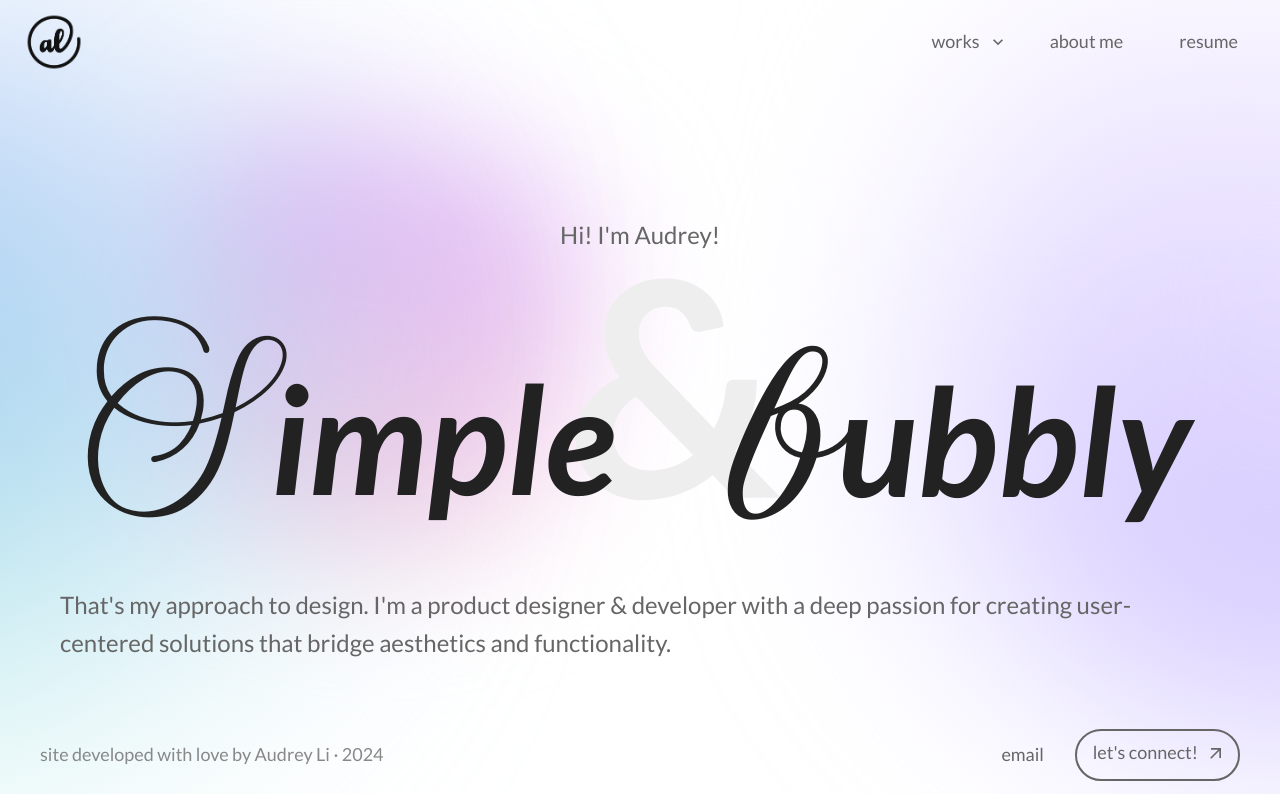
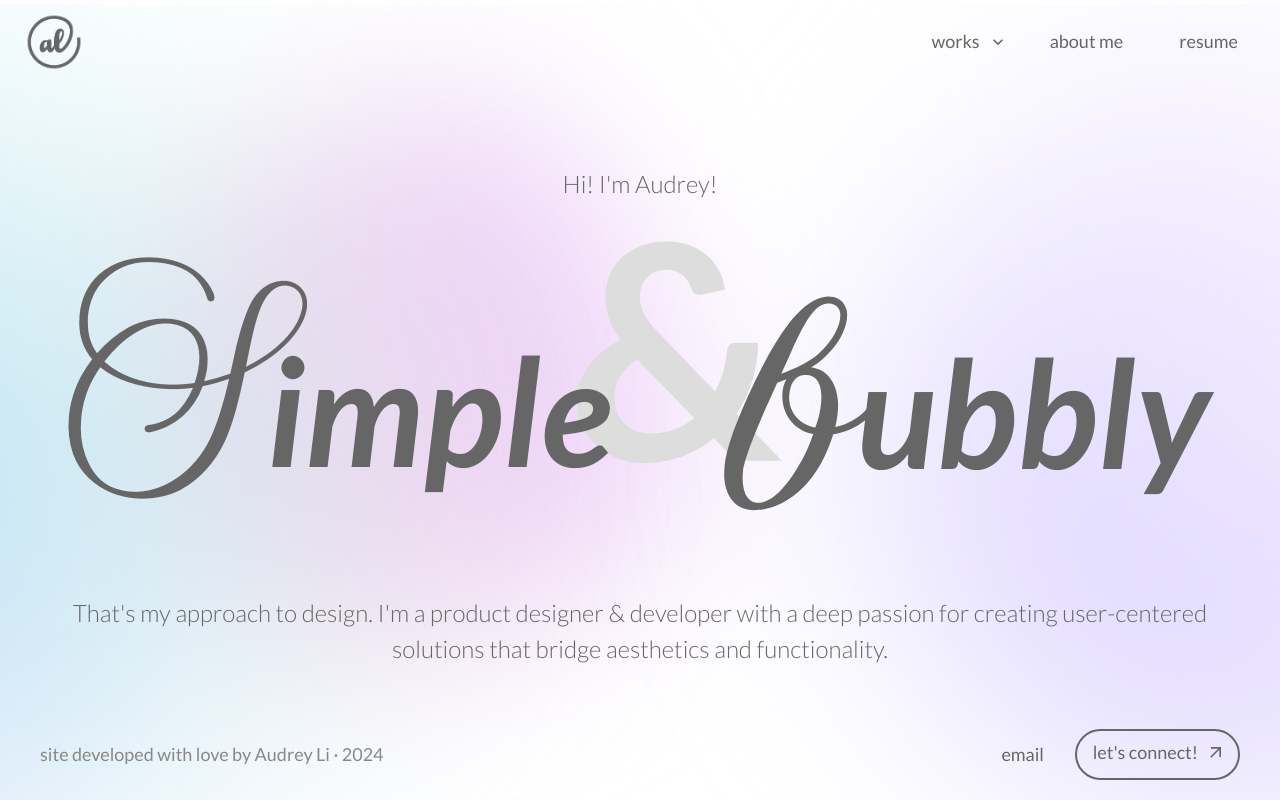
Before and after one commit to audreyyli/portfolio, a Next.js app in the folder portfolio/: page / in a window 1280 px wide. Built offline with nearby package versions, Linux system fonts and the light colour scheme.

Commit message:
updating landing page style

```diff
--- a/portfolio/app/components/footer/footer.js
+++ b/portfolio/app/components/footer/footer.js
@@ -59,7 +59,7 @@ const Footer = () => {
             "&::after": {
               content: '""',
               position: "absolute",
-              bottom: "0px",
+              bottom: "8px",
               left: "0",
               height: "2px",
               backgroundColor: "#111",
--- a/portfolio/app/globals.css
+++ b/portfolio/app/globals.css
@@ -12,6 +12,13 @@
     --background: #ffffff;
     --foreground: #171717;
   }
+}
+
+html, body {
+  height: 100vh;
+  margin: 0;
+  padding: 0;
+  overflow: hidden;
 }
 
 body {
@@ -32,6 +39,14 @@ body {
   font-family: 'Lato';
   src: url('/fonts/lato/Lato-Regular.ttf') format('truetype');
   font-weight: 400; /* Regular weight */
+  font-style: normal;
+}
+
+/* Lato Thin */
+@font-face {
+  font-family: 'Lato';
+  src: url('/fonts/lato/Lato-Light.ttf') format('truetype');
+  font-weight: 100; /* Thin weight */
   font-style: normal;
 }
 
--- a/portfolio/app/page.tsx
+++ b/portfolio/app/page.tsx
@@ -23,13 +23,13 @@ const rotateAnimation = keyframes`
 
 const floatAnimation1 = keyframes`
   0% {
-    transform: translateX(-40%) translateY(20%) scale(1);
+    transform: translateX(-40%) translateY(30%) scale(1);
   }
   50% {
-    transform: translateX(-60%) translateY(10%) scale(1.05);
+    transform: translateX(-60%) translateY(5%) scale(1.05);
   }
   100% {
-    transform: translateX(-40%) translateY(20%) scale(1);
+    transform: translateX(-40%) translateY(30%) scale(1);
   }
 `;
 
@@ -38,7 +38,7 @@ const floatAnimation2 = keyframes`
     transform: translateX(-30%) translateY(-10%) scale(1);
   }
   50% {
-    transform: translateX(-50%) translateY(5%) scale(1.05);
+    transform: translateX(-60%) translateY(10%) scale(1.05);
   }
   100% {
     transform: translateX(-30%) translateY(-10%) scale(1);
@@ -47,13 +47,13 @@ const floatAnimation2 = keyframes`
 
 const floatAnimation3 = keyframes`
   0% {
-    transform: translateX(-40%) translateY(20%) scale(1);
+    transform: translateX(-40%) translateY(-20%) scale(1);
   }
   50% {
-    transform: translateX(-20%) translateY(35%) scale(1.05);
+    transform: translateX(-20%) translateY(0%) scale(1.05);
   }
   100% {
-    transform: translateX(-40%) translateY(20%) scale(1);
+    transform: translateX(-40%) translateY(-20%) scale(1);
   }
 `;
 
@@ -95,11 +95,10 @@ function MyApp() {
       <Box
         sx={{
           width: "100vw",
-          maxHeight: "100vh",
           height: "100vh",
           overflow: "hidden",
           position: "relative",
-          marginTop: "-90px",
+          marginTop: "-80px",
         }}
       >
         <Box
@@ -107,6 +106,11 @@ function MyApp() {
             maxWidth: "1200px",
             margin: "0 auto",
             padding: { xs: "15px", sm: "20px" },
+            height: "100%",
+            display: "flex",
+            flexDirection: "column",
+            justifyContent: "center",
+            alignItems: "center",
           }}
         >
           {/* Gradient 1 (Foreground Orb) */}
@@ -124,14 +128,14 @@ function MyApp() {
           >
             <Box
               sx={{
-                "--size": "650px",
-                "--speed": "50s",
+                "--size": "700px",
+                "--speed": "10s",
                 "--easing": "cubic-bezier(0.8, 0.2, 0.2, 0.8)",
                 width: "var(--size)",
                 height: "var(--size)",
                 filter: "blur(calc(var(--size) / 5))",
                 backgroundImage:
-                  "linear-gradient(hsl(222, 84%, 80%), hsl(164, 79%, 85%))",
+                  "linear-gradient(hsl(222, 84%, 80%, 0.7), hsl(164, 79%, 85%, 0.7))",
                 animation: `${rotateAnimation} var(--speed) var(--easing) alternate infinite`,
                 borderRadius: "30% 70% 70% 30% / 30% 30% 70% 70%",
               }}
@@ -154,13 +158,13 @@ function MyApp() {
             <Box
               sx={{
                 "--size": "680px",
-                "--speed": "60s",
+                "--speed": "20s",
                 "--easing": "cubic-bezier(0.8, 0.2, 0.2, 0.8)",
                 width: "var(--size)",
                 height: "var(--size)",
                 filter: "blur(calc(var(--size) / 6))",
                 backgroundImage:
-                  "linear-gradient(rgb(245, 239, 255), rgb(205, 193, 255))",
+                  "linear-gradient(rgb(245, 239, 255, 0.7), rgb(205, 193, 255, 0.7))",
                 animation: `${rotateAnimation} var(--speed) var(--easing) alternate infinite`,
                 borderRadius: "50% 50% 70% 70% / 40% 40% 60% 60%",
               }}
@@ -171,7 +175,7 @@ function MyApp() {
           <Box
             sx={{
               position: "absolute",
-              transform: "translateX(-100%) translateY(-10%)",
+              transform: "translateX(-100%) translateY(-80%)",
               left: "20%",
               zIndex: -2,
               display: "flex",
@@ -182,14 +186,14 @@ function MyApp() {
           >
             <Box
               sx={{
-                "--size": "400px",
-                "--speed": "60s",
+                "--size": "500px",
+                "--speed": "15s",
                 "--easing": "cubic-bezier(0.8, 0.2, 0.2, 0.8)",
                 width: "var(--size)",
                 height: "var(--size)",
                 filter: "blur(calc(var(--size) / 6))",
                 backgroundImage:
-                  "linear-gradient(hsl(280, 84%, 85%), hsl(340, 79%, 90%))",
+                  "linear-gradient(hsl(280, 84%, 85%, 0.7), hsl(340, 79%, 90%, 0.7))",
                 animation: `${rotateAnimation} var(--speed) var(--easing) alternate infinite`,
                 borderRadius: "50% 50% 70% 70% / 40% 40% 60% 60%",
               }}
@@ -208,15 +212,15 @@ function MyApp() {
             }}
           >
             <Typography
-              variant="h6"
               sx={{
                 fontSize: { xs: "18px", md: "24px" },
+                fontWeight: 100,
                 textTransform: "none",
                 color: "#666",
-                marginTop: "35px",
                 fontFamily: "Lato",
                 margin: "0 auto",
                 marginBottom: "60px",
+                textAlign: "center",
               }}
             >
               Hi! I&apos;m Audrey!
@@ -237,7 +241,7 @@ function MyApp() {
                 sx={{
                   fontWeight: "bold",
                   position: "absolute",
-                  color: "#EEE",
+                  color: "#DDD",
                   fontSize: { xs: "200px", md: "300px" },
                   fontFamily: "Lato",
                   fontStyle: "normal",
@@ -256,12 +260,12 @@ function MyApp() {
                   variant="h4"
                   sx={{
                     textTransform: "none",
-                    color: "#222",
-                    fontSize: { xs: "60px", md: "150px" },
+                    color: "#666",
+                    fontSize: { xs: "60px", md: "180px" },
                     fontFamily: "Amoresa",
                     fontStyle: "normal",
                     transform: "rotate(5deg)",
-                    paddingRight: "30px",
+                    paddingRight: "15px",
                     display: "inline-block",
                     position: "relative",
                     top: "-20px",
@@ -274,7 +278,7 @@ function MyApp() {
                   sx={{
                     fontWeight: 900,
                     textTransform: "none",
-                    color: "#222",
+                    color: "#666",
                     fontSize: { xs: "60px", md: "150px" },
                     fontFamily: "Lato",
                     fontStyle: "italic",
@@ -290,8 +294,8 @@ function MyApp() {
                   variant="h4"
                   sx={{
                     textTransform: "none",
-                    color: "#222",
-                    fontSize: { xs: "60px", md: "220px" },
+                    color: "#666",
+                    fontSize: { xs: "60px", md: "270px" },
                     fontFamily: "Amoresa",
                     fontStyle: "normal",
                     paddingRight: "10px",
@@ -308,10 +312,12 @@ function MyApp() {
                   sx={{
                     fontWeight: 900,
                     textTransform: "none",
-                    color: "#222",
+                    color: "#666",
                     fontSize: { xs: "60px", md: "150px" },
                     fontFamily: "Lato",
                     fontStyle: "italic",
+                    position: "relative",
+                    top: "-18px",
                   }}
                 >
                   ubbly
@@ -320,14 +326,15 @@ function MyApp() {
             </Box>
 
             <Typography
-              variant="h6"
               sx={{
                 fontSize: { xs: "18px", md: "24px" },
+                fontWeight: 100,
                 textTransform: "none",
                 color: "#666",
                 marginTop: "35px",
                 fontFamily: "Lato",
                 margin: "0 auto",
+                textAlign: "center",
               }}
             >
               That&apos;s my approach to design. I&apos;m a product designer & developer
@@ -337,7 +344,7 @@ function MyApp() {
           </Box>
         </Box>
       </Box>
-      <Box sx={{ marginTop: "-125px" }}>
+      <Box sx={{ position: "absolute", bottom: 0, width: "100%" }}>
         <Footer />
       </Box>
     </ThemeProvider>
```
Also changed, not shown: portfolio/public/images/logo.png, portfolio/public/images/logoHover.png.
